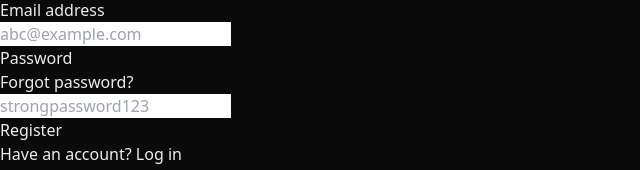
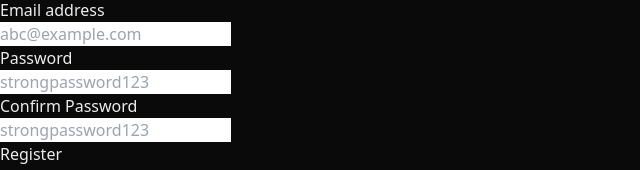
Before and after one commit to jaysaavedra18/apple-fitness-health-app, a Next.js app in the folder client/: page /signup in a window 1280 px wide. Shown: the part 853-1023 px from the top of the page, without its empty margins (0-640 px from the left). Built offline with nearby package versions, Linux system fonts and the light colour scheme.

Commit message:
updating the register page with a confirm password section

```diff
--- a/client/src/app/(auth)/signup/page.tsx
+++ b/client/src/app/(auth)/signup/page.tsx
@@ -47,16 +47,32 @@ export default function Signup() {
                 <label htmlFor="password" className="block text-sm/6 font-medium text-gray-900">
                   Password
                 </label>
-                <div className="text-sm">
-                  <a href="#" className="font-semibold text-indigo-600 hover:text-indigo-500">
-                    Forgot password?
-                  </a>
-                </div>
               </div>
               <div className="mt-2">
                 <input
                   id="password"
                   name="password"
+                  type="password"
+                  required
+                  autoComplete="current-password"
+                  className="block w-full rounded-md bg-white px-3 py-1.5 text-base text-gray-900
+                  outline -outline-offset-1 outline-gray-300 placeholder:text-gray-400 focus:outline-2
+                  focus:-outline-offset-2 focus:outline-indigo-600 sm:text-sm/6"
+                  placeholder="strongpassword123"
+                />
+              </div>
+            </div>
+
+            <div>
+              <div className="flex items-center justify-between">
+                <label htmlFor="password" className="block text-sm/6 font-medium text-gray-900">
+                  Confirm Password
+                </label>
+              </div>
+              <div className="mt-2">
+                <input
+                  id="confirm-password"
+                  name="confirm-password"
                   type="password"
                   required
                   autoComplete="current-password"
```
